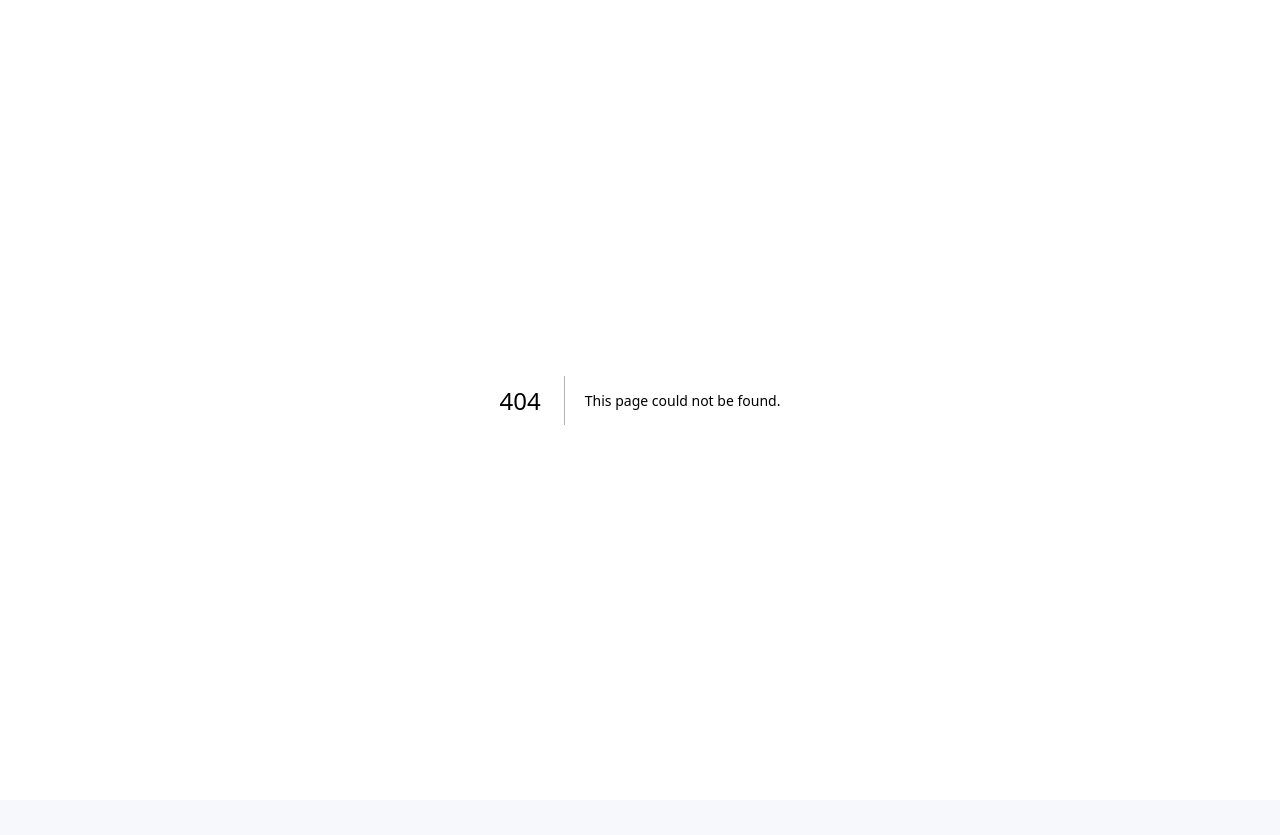
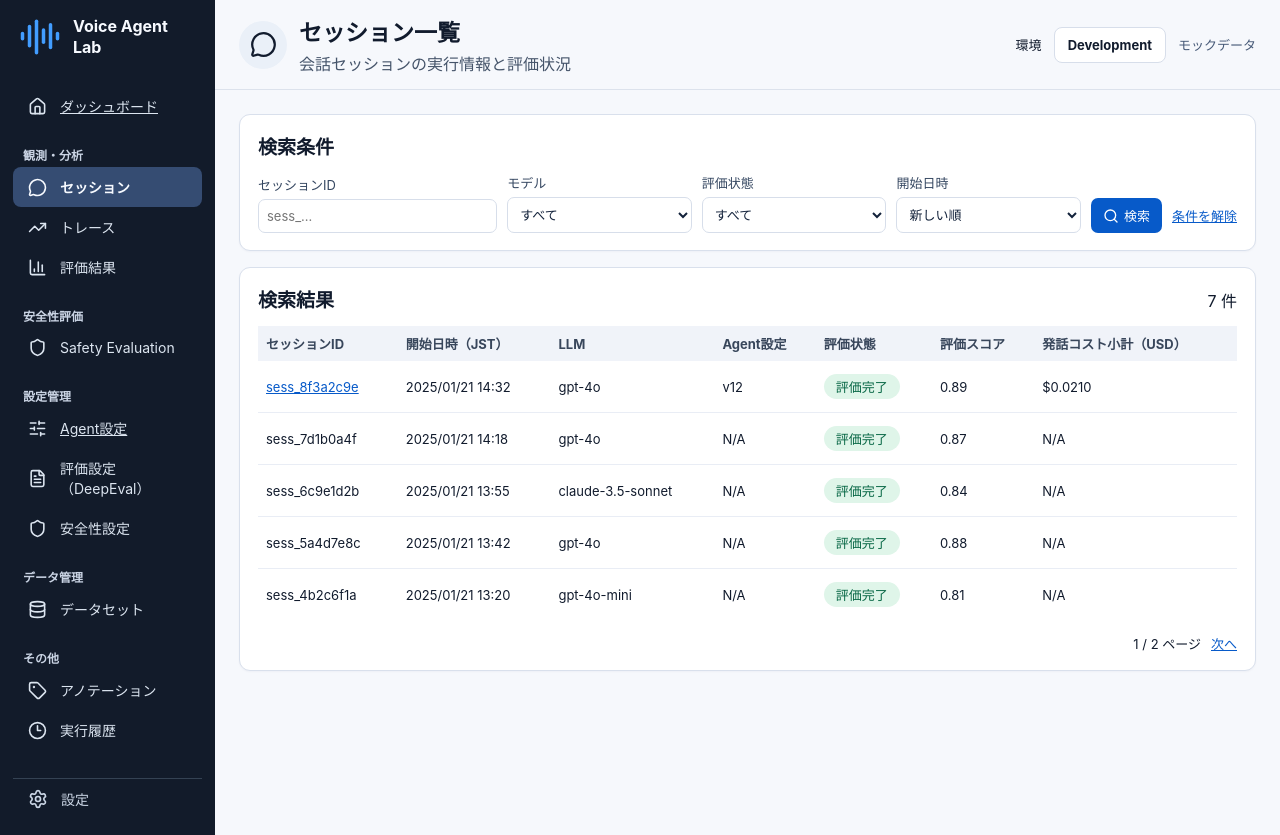
Before and after one commit to Itsuki911/Care-support-voice-agent, a Next.js app in the folder evaluation-web/: page /sessions in a window 1280 px wide. Before the commit this address had no page. Before the commit the page ends 800 px from the top, so only its background shows below. Built offline with nearby package versions, Linux system fonts and the light colour scheme.

Commit message:
Add Voice Agent Lab sessions list mock

```diff
--- a/evaluation-web/app/page.tsx
+++ b/evaluation-web/app/page.tsx
@@ -93,7 +93,7 @@ export default function Dashboard() {
               </div>
             </section>}
             {(overview || tab === "最近の変更") && <section className="card panel">
-              <h2>最近のセッション</h2>
+              <div className="panel-heading"><h2>最近のセッション</h2><Link href="/sessions">すべて見る →</Link></div>
               <div className="table-wrap"><table><thead><tr>
                 {["セッションID", "日時（JST）", "LLM", "評価スコア", "安全性"].map((label) => <th key={label} scope="col">{label}</th>)}
               </tr></thead><tbody>{sessions.map(({ id, time, model, score }) => <tr key={id}>
--- a/evaluation-web/app/sessions/[id]/session-view.tsx
+++ b/evaluation-web/app/sessions/[id]/session-view.tsx
@@ -93,7 +93,7 @@ export default function SessionView() {
   return (
     <main className="session-main">
       <header className="session-header">
-        <Link href="/" className="session-back"><ArrowLeft size={16} /> ダッシュボード</Link>
+        <Link href="/sessions" className="session-back"><ArrowLeft size={16} /> セッション一覧</Link>
         <div className="session-title">
           <span className="icon purple"><Shield size={26} /></span>
           <div>
--- /dev/null
+++ b/evaluation-web/app/sessions/page.tsx
@@ -0,0 +1,93 @@
+import Link from "next/link";
+import { MessageCircle, Search } from "lucide-react";
+import { sessions } from "../demo-data";
+import { formatUsd } from "../format-usd";
+import Sidebar from "../sidebar";
+import { demoSessionId, session } from "./demo-session";
+import "./sessions.css";
+
+export const metadata = { title: "セッション一覧 | Voice Agent Lab" };
+
+const rows = [
+  ...sessions.map((row) => ({ ...row, date: "2025-01-21", status: "評価完了" })),
+  { id: "sess_demo_text", date: "2025-01-20", time: "16:35", model: "gpt-4o-mini", score: null, status: "未評価" },
+  { id: "sess_demo_voice", date: "2025-01-20", time: "09:20", model: "gpt-4o", score: null, status: "評価失敗" },
+];
+const models = [...new Set(rows.map(({ model }) => model))].sort();
+const statuses = ["評価完了", "未評価", "評価失敗"];
+const totalTurnCost = session.turns.reduce((total, turn) => total + turn.costUsd, 0);
+
+type SearchParams = Promise<Record<string, string | string[] | undefined>>;
+
+export default async function SessionsPage({ searchParams }: { searchParams: SearchParams }) {
+  const params = await searchParams;
+  const q = typeof params.q === "string" ? params.q.trim() : "";
+  const model = models.find((option) => option === params.model) ?? "";
+  const status = statuses.find((option) => option === params.status) ?? "";
+  const ascending = params.sort === "oldest";
+  const matching = rows.filter((row) => row.id.toLowerCase().includes(q.toLowerCase()) &&
+    (!model || row.model === model) && (!status || row.status === status));
+  if (ascending) matching.reverse();
+
+  const pageSize = 5;
+  const pageCount = Math.max(1, Math.ceil(matching.length / pageSize));
+  const requestedPage = typeof params.page === "string" ? Number(params.page) : 1;
+  const page = Number.isSafeInteger(requestedPage) ? Math.min(pageCount, Math.max(1, requestedPage)) : 1;
+
+  function pageHref(nextPage: number) {
+    const query = new URLSearchParams();
+    if (q) query.set("q", q);
+    if (model) query.set("model", model);
+    if (status) query.set("status", status);
+    if (ascending) query.set("sort", "oldest");
+    if (nextPage > 1) query.set("page", String(nextPage));
+    return query.size ? `/sessions?${query}` : "/sessions";
+  }
+
+  return <div className="shell">
+    <Sidebar section="sessions" />
+    <main className="session-list">
+      <header>
+        <div className="heading"><span className="home"><MessageCircle size={27} /></span><div>
+          <h1>セッション一覧</h1><p>会話セッションの実行情報と評価状況</p>
+        </div></div>
+        <div className="environment">環境 <strong>Development</strong><span>モックデータ</span></div>
+      </header>
+
+      <div className="content">
+        <section className="card panel">
+          <h2>検索条件</h2>
+          <form action="/sessions" className="session-filters">
+            <label>セッションID<input name="q" type="search" placeholder="sess_…" defaultValue={q} /></label>
+            <label>モデル<select name="model" defaultValue={model}><option value="">すべて</option>{models.map((option) => <option key={option}>{option}</option>)}</select></label>
+            <label>評価状態<select name="status" defaultValue={status}><option value="">すべて</option>{statuses.map((option) => <option key={option}>{option}</option>)}</select></label>
+            <label>開始日時<select name="sort" defaultValue={ascending ? "oldest" : "latest"}><option value="latest">新しい順</option><option value="oldest">古い順</option></select></label>
+            <div className="session-filter-actions"><button type="submit"><Search size={16} /> 検索</button><Link href="/sessions">条件を解除</Link></div>
+          </form>
+        </section>
+        <section className="card panel">
+          <div className="panel-heading"><h2>検索結果</h2><span>{matching.length} 件</span></div>
+          {matching.length === 0 ? <p className="session-list-empty">一致するセッションがありません。</p> :
+            <div className="table-wrap"><table aria-label="セッション検索結果">
+              <thead><tr>{["セッションID", "開始日時（JST）", "LLM", "Agent設定", "評価状態", "評価スコア", "発話コスト小計（USD）"].map((label) => <th key={label} scope="col">{label}</th>)}</tr></thead>
+              <tbody>{matching.slice((page - 1) * pageSize, page * pageSize).map((row) => {
+                const hasDetail = row.id === demoSessionId;
+                return <tr key={row.id}>
+                  <td>{hasDetail ? <Link href={`/sessions/${row.id}`}>{row.id}</Link> : row.id}</td>
+                  <td>{row.date.replaceAll("-", "/")} {row.time}</td><td>{row.model}</td>
+                  <td>{hasDetail ? session.agentConfig : "N/A"}</td>
+                  <td><span className="status" data-evaluation={row.status}>{row.status}</span></td>
+                  <td>{row.score?.toFixed(2) ?? "N/A"}</td><td>{formatUsd(hasDetail ? totalTurnCost : null)}</td>
+                </tr>;
+              })}</tbody>
+            </table></div>}
+          {pageCount > 1 && <nav className="session-list-pages" aria-label="検索結果のページ">
+            {page > 1 && <Link href={pageHref(page - 1)}>前へ</Link>}
+            <span>{page} / {pageCount} ページ</span>
+            {page < pageCount && <Link href={pageHref(page + 1)}>次へ</Link>}
+          </nav>}
+        </section>
+      </div>
+    </main>
+  </div>;
+}
--- /dev/null
+++ b/evaluation-web/app/sessions/sessions.css
@@ -0,0 +1,15 @@
+.session-list { min-width: 0; }
+.session-list .content { display: grid; gap: 16px; }
+.session-filters { display: flex; flex-wrap: wrap; gap: 10px; align-items: end; }
+.session-filters label { display: grid; gap: 5px; flex: 1 1 130px; font-size: 13px; color: #354761; }
+.session-filters label:first-child { flex-grow: 2; }
+.session-filters input, .session-filters select { width: 100%; min-width: 0; padding: 8px; border: 1px solid #d7deea; border-radius: 7px; background: white; color: #13223b; font: inherit; }
+.session-filter-actions, .session-list-pages { display: flex; flex-wrap: wrap; gap: 10px; align-items: center; font-size: 13px; }
+.session-filter-actions button { display: inline-flex; gap: 5px; align-items: center; color: white; border: 0; background: #075ac9; border-radius: 7px; padding: 8px 12px; cursor: pointer; }
+.session-list a { color: #075ac9; }
+.session-list td { padding-block: 13px; }
+.session-list .status { display: inline-block; }
+.session-list .status[data-evaluation="評価完了"] { background: #dff5e9; color: #076745; }
+.session-list .status[data-evaluation="評価失敗"] { background: #fce8ec; color: #9a1634; }
+.session-list-pages { justify-content: flex-end; margin-top: 14px; }
+.session-list-empty { padding: 16px 0; color: #45546a; }
--- a/evaluation-web/app/sidebar.tsx
+++ b/evaluation-web/app/sidebar.tsx
@@ -18,7 +18,7 @@ export default function Sidebar({ section }: { section: "dashboard" | "sessions"
           {groups.map(({ label, items }) => (
             <div className="nav-group" key={label}>
               <div className="nav-label">{label}</div>
-              {items.map(([Icon, name]) => name === "Agent設定" ? <Link key={name} className={section === "agent-config" ? "current" : "nav-item"} href="/config/agent" aria-current={section === "agent-config" ? "page" : undefined}><Icon />{name}</Link> : <div className={section === "sessions" && name === "セッション" || section === "traces" && name === "トレース" ? "current" : "nav-item"} key={name}><Icon />{name}</div>)}
+              {items.map(([Icon, name]) => name === "セッション" ? <Link key={name} className={section === "sessions" ? "current" : "nav-item"} href="/sessions" aria-current={section === "sessions" ? "page" : undefined}><Icon />{name}</Link> : name === "Agent設定" ? <Link key={name} className={section === "agent-config" ? "current" : "nav-item"} href="/config/agent" aria-current={section === "agent-config" ? "page" : undefined}><Icon />{name}</Link> : <div className={section === "traces" && name === "トレース" ? "current" : "nav-item"} key={name}><Icon />{name}</div>)}
             </div>
           ))}
         </nav>
--- a/evaluation-web/app/style.css
+++ b/evaluation-web/app/style.css
@@ -89,3 +89,5 @@ tr:last-child td { border-bottom: 0; }
 @media (max-width: 410px) {
   .metrics, .actions { grid-template-columns: 1fr; }
 }
+.panel-heading { display: flex; flex-wrap: wrap; align-items: baseline; justify-content: space-between; gap: 8px; }
+.panel-heading a { color: #075ac9; font-size: 13px; }
```
Also changed, not shown: 2 other files (tests, documents, lock files or other folders).
